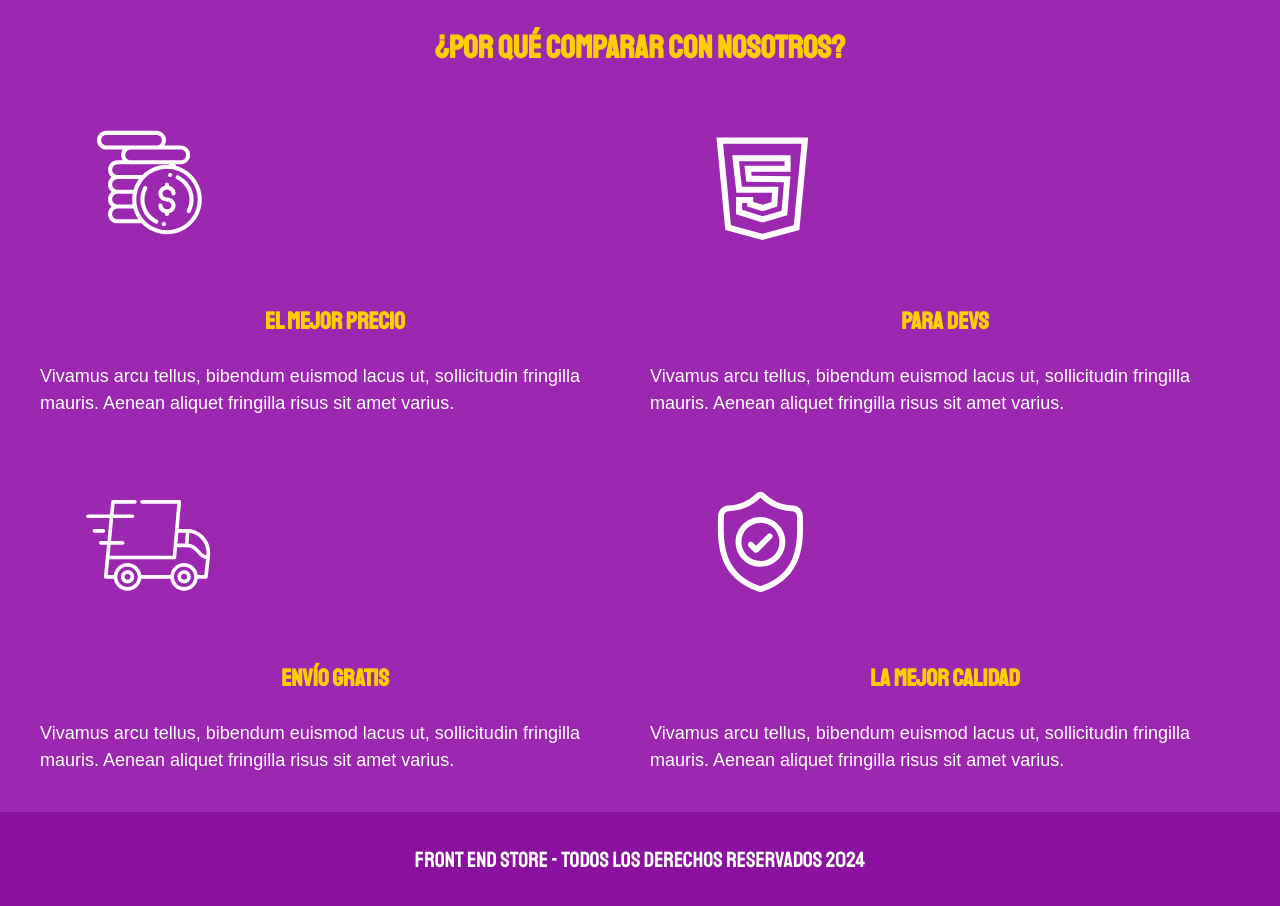
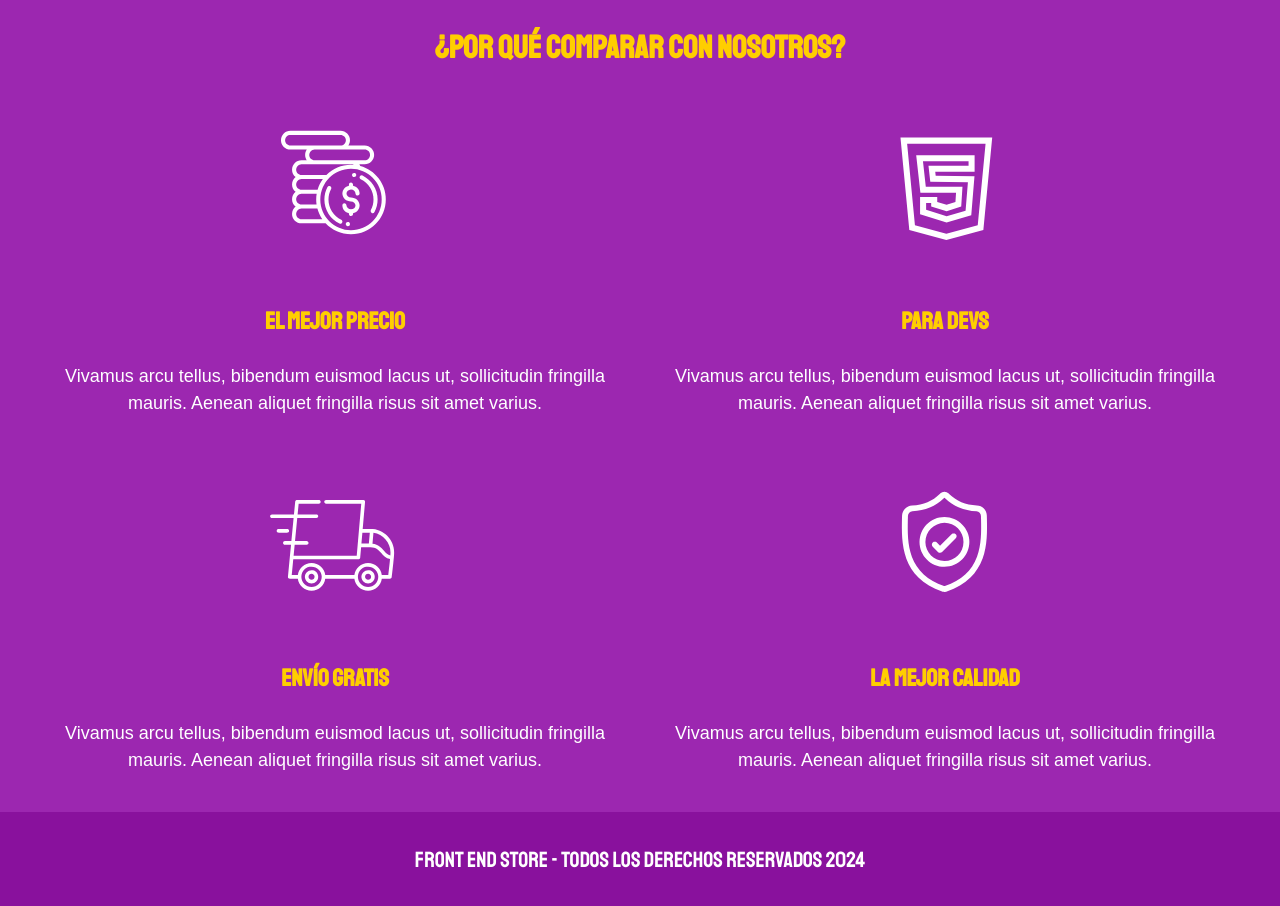
Before and after one commit to Clauzm/tienda-fronEnd, a plain HTML site: page nosotros.html in a window 1280 px wide. Shown: the part 738-1644 px from the top of the page. Drawn offline with Linux system fonts and the light colour scheme.

Commit message:
Add .bloque in css

```diff
--- a/css/style.css
+++ b/css/style.css
@@ -209,3 +209,7 @@ h3 {
   grid-template-columns: repeat(2, 1fr);
   gap: 2rem;
 }
+
+.bloque{
+  text-align: center; /**Agregado**/
+}
```
